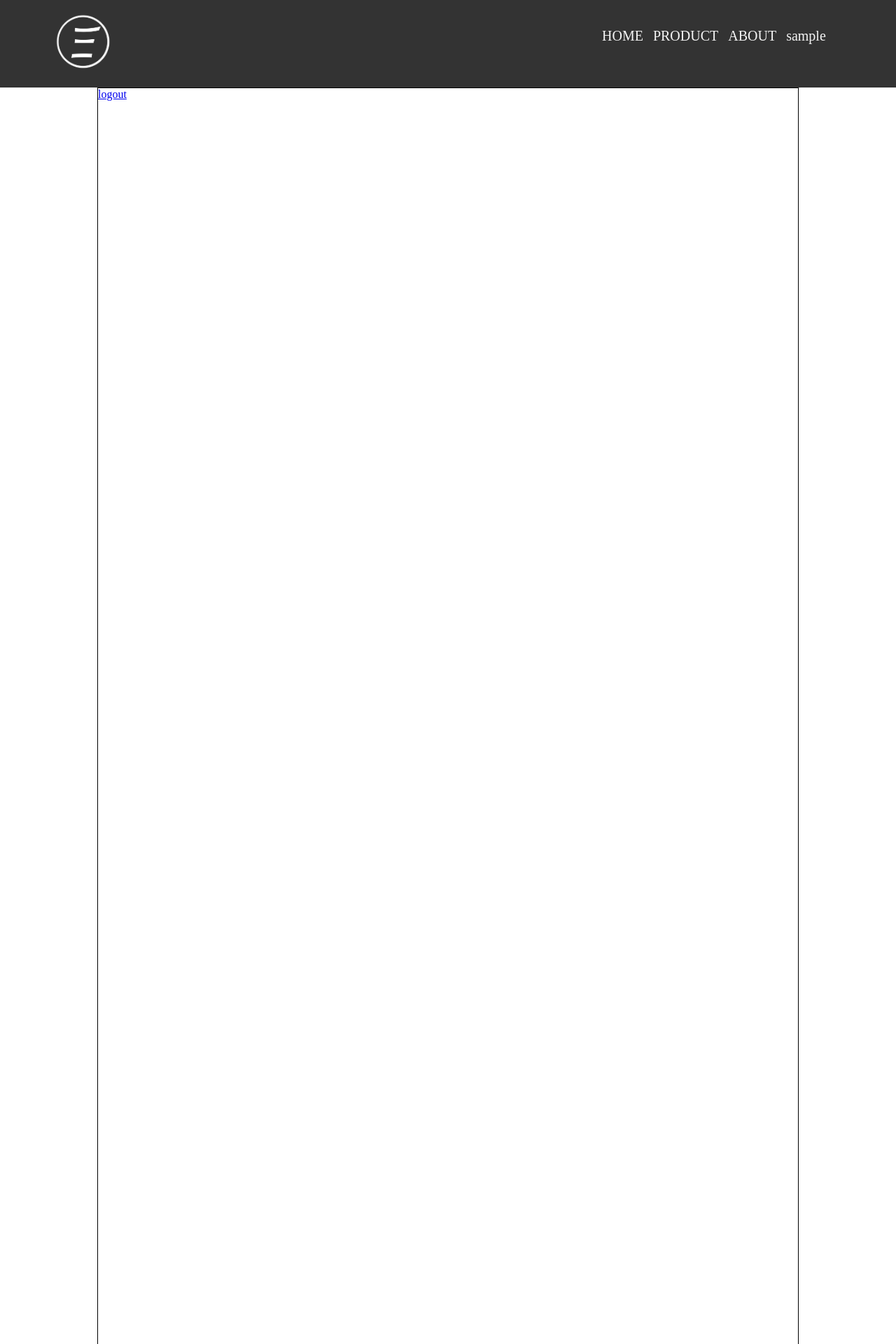
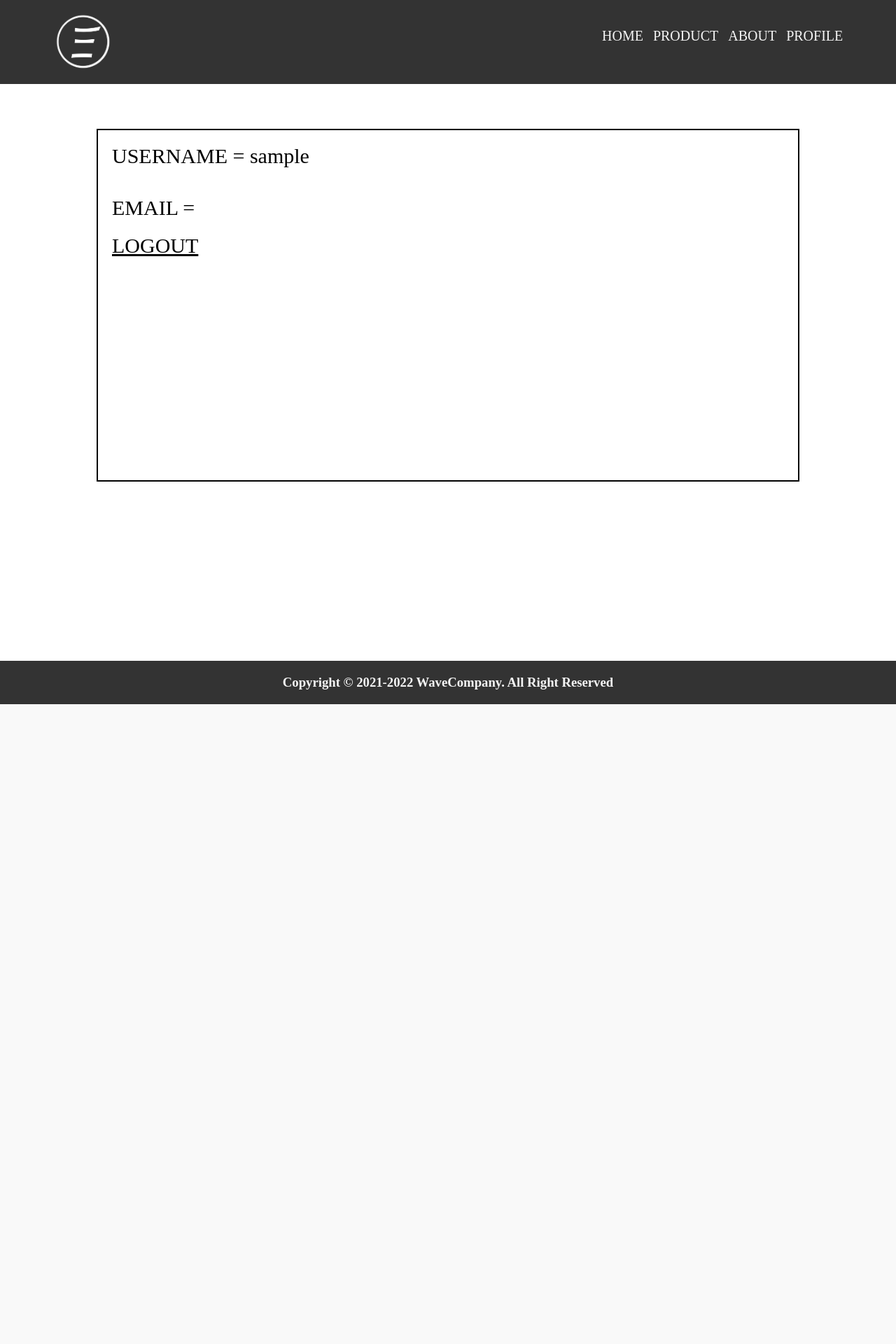
Before and after one commit to Kurniawanrzk/Electronic-Online-Shop, a PHP site: page /Electronic-Online-Shop/index-profle.php in a window 1280 px wide. Shown: the top 1920 px of the page at 70% size. After the commit the page ends 1006 px from the top, so only its background shows below. Run offline with PHP 8.4, Linux system fonts and the light colour scheme; the visitor is signed in with stand-in values (Sample User, id 1).

Commit message:
origin main

```diff
--- a/asset/style-profile.css
+++ b/asset/style-profile.css
@@ -6,6 +6,7 @@
 *{
 	margin: 0px;
 	padding: 0px;
+
 }
 
 .wrapper{
@@ -57,10 +58,22 @@
 }
 
 .sub-main{
-	margin: auto;
-	height: 5000px;
+	margin: 5% auto auto auto;
+	height: 500px;
 	width: 1000px;
-	border: 1px solid black;
+	border: 2px solid black;
+}
+
+.sub-main p{
+	font-size: 30px;
+	padding: 20px;
+	color: black;
+
+}
+.sub-main a{
+	font-size: 30px;
+	padding: 20px;
+	color: black;
 }
 
 /*bagian main profile*/
--- a/index-profle.php
+++ b/index-profle.php
@@ -1,17 +1,29 @@
-<?php 	require 'php/function.php';
-
+<?php require"php/function.php";
 session_start();
-if ($_SESSION['status'] != 'login') {
-	header('location:index-home.php');
+if($_SESSION['status'] == 'login') {
+	echo "<script>
+	function myFunction() {
+  document.getElementById('change').innerHTML =  'PROFILE'
+  document.getElementById('change').href =  'index-profle.php'
+}
+	</script>";
+}else{
+	echo "<script>
+	function myFunction() {
+  document.getElementById('change').innerHTML =  'LOGIN'
+  document.getElementById('change').href =  'index.php'
+}
+	</script>";
 }
 ?>
+
 <!DOCTYPE html>
 <html>
 <head>
 	<title></title>
 	<link rel="stylesheet" type="text/css" href="asset/style-profile.css">
 </head>
-<body>
+<body onload="myFunction()">
 <div class="wrapper">
 	<!-- bagian header -->
 		<header>
@@ -23,7 +35,7 @@
 			<a href="index-home.php">HOME</a>
 			<a href="index-produk.php">PRODUCT</a>
 			<a href="index-about.php">ABOUT</a>
-			<a href=""><?php echo $_SESSION['username'];?></a>
+			<a href="index.php" id="change"></a>
 		</ul>
 		</nav>
 		</header>
@@ -34,7 +46,9 @@
 		<div class="main">
 
 			<div class="sub-main">
-					<a href="logout.php">logout</a>
+					<p>USERNAME = <?php echo $_SESSION['username'] ?></p>
+					<p>EMAIL = <?php ?></p>
+					<a href="logout.php">LOGOUT</a>
 			</div>
 
 		</div>
--- a/index-register.php
+++ b/index-register.php
@@ -19,7 +19,7 @@
 			<a href="index-home.php">HOME</a>
 			<a href="index-produk.php">PRODUCT</a>
 			<a href="index-about.php">ABOUT</a>
-			<a href="index-profile.php"><?php echo $_SESSION['username']; ?></a>
+			<a href="index.php">LOGIN</a>
 		</ul>
 		</nav>
 		</header>
--- a/index.php
+++ b/index.php
@@ -1,4 +1,4 @@
-<?php require"php/function.php"; ?>
+<?php require"php/function.php";?>
 <!DOCTYPE html>
 <html>
 <head>
@@ -19,7 +19,7 @@
 			<a href="index-home.php">HOME</a>
 			<a href="index-produk.php">PRODUCT</a>
 			<a href="index-about.php">ABOUT</a>
-			<a href="index-login.php">LOG-IN</a>
+			<a href="index.php">LOGIN</a>
 		</ul>
 		</nav>
 		</header>
--- a/php/function.php
+++ b/php/function.php
@@ -11,7 +11,10 @@
 
 	$insert = mysqli_query($cnn,"INSERT into user(username,email,password) VALUES('$username','$email','$epassword')");
 	if ($insert) {
-		header('location:../projek/index.php');
+	session_start();
+	$_SESSION['status']	= 'acc.created';
+	header('location:../Electronic-Online-Shop/index.php');
+
 	}
 
 }
@@ -27,13 +30,11 @@
 
 	if ($cek>0) {
 		session_start();
+		$_SESSION['password'] = $password;
 		$_SESSION['username'] = $username;
 		$_SESSION['status'] ='login';
 		if (password_verify($password,$newpass)){
-			header('location:../projek/index-home.php');
-		}else{
-			session_start();
-			$_SESSION['status'] ='unlogin';
+			header('location:http://localhost/Electronic-Online-Shop/index-home.php');
 		}
 	}
 }
```
Also changed, not shown: index-home.php (+19 -14 lines), index-produk.php (+16 -8 lines).
